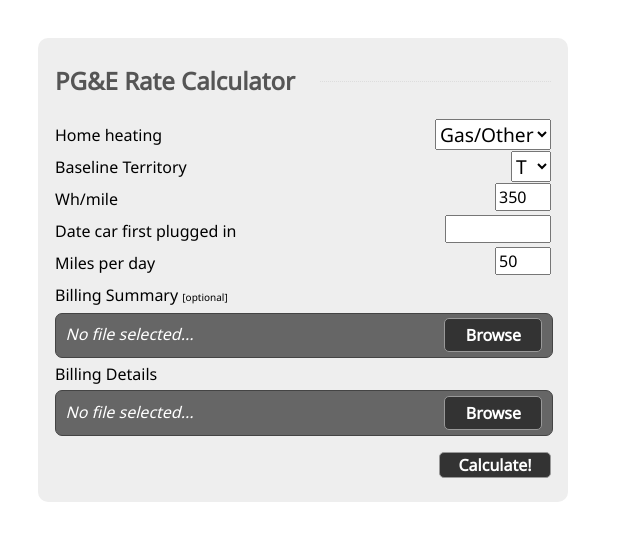
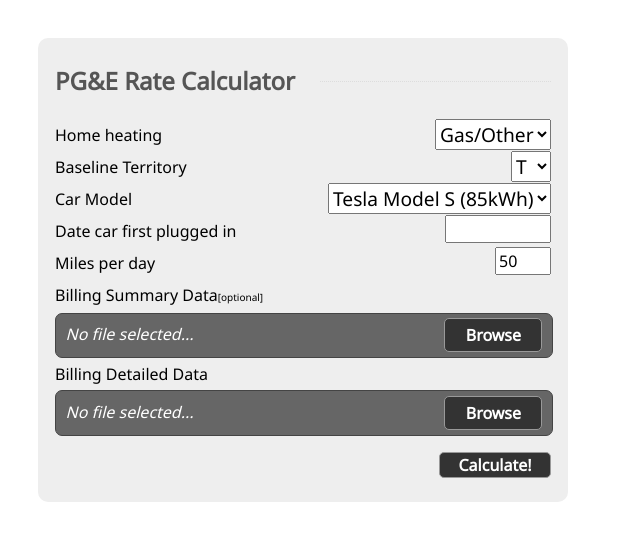
Before and after one commit to hughescr/PGE-EV-Rate-Calculator, a website: page public/index.html in a window 1280 px wide. Shown: the whole page, without its empty margins (0-640 px from the left). Drawn offline with nearby package versions, Linux system fonts and the light colour scheme; some packages are replaced by stand-ins of ours; a script that the page names is missing.

Commit message:
Clean up HTML; use EPA mileage for 60/85 model s and nissan leaf

```diff
--- a/public/index.html
+++ b/public/index.html
@@ -32,8 +32,12 @@
                         <option value="Z">Z</option>
                     </select><br />
 
-                    <label for="c">Wh/mile</label>
-                    <input type="text" id="c" name="c" size="4" maxlength="4" value="350" /><br />
+                    <label for="c">Car Model</label>
+                    <select id="c" name="c">
+                        <option value="380">Tesla Model S (85kWh)</option>
+                        <option value="350">Tesla Model S (60kWh)</option>
+                        <option value="290">Nissan Leaf</option>
+                    </select><br />
 
                     <label for="p">Date car first plugged in</label>
                     <input type="text" id="p" name="p" size="10" maxlength="10" /><br />
@@ -41,10 +45,10 @@
                     <label for="m">Miles per day</label>
                     <input type="text" id="m" name="m" size="4" maxlength="4" value="50" /><br />
 
-                    <label for="summary">Billing Summary <span style="font-size: x-small;">[optional]</span></label>
+                    <label for="summary">Billing Summary Data<span style="font-size: x-small;">[optional]</span></label>
                     <input type="file" id="summary" name="summary" />
 
-                    <label for="details">Billing Details</label>
+                    <label for="details">Billing Detailed Data</label>
                     <input type="file" id="details" name="details" />
 
                     <input class="submit" type="submit" value="Calculate!" />
```
